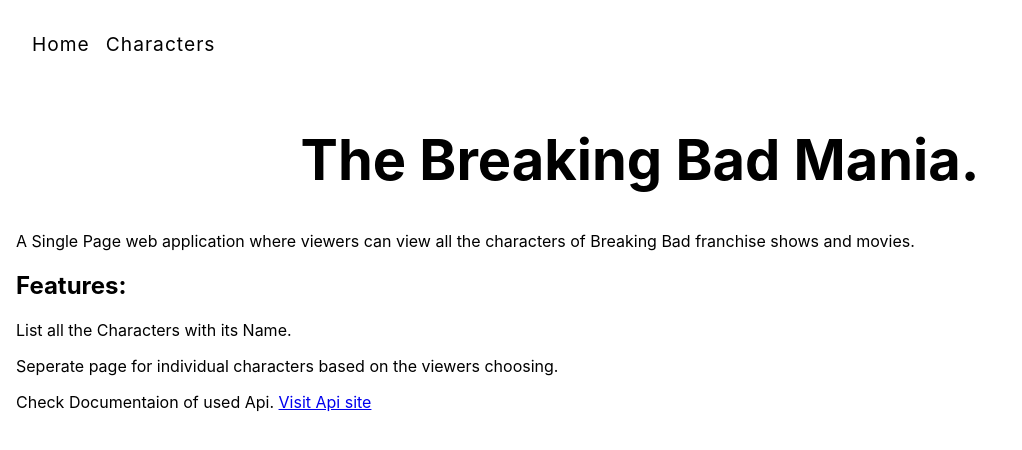
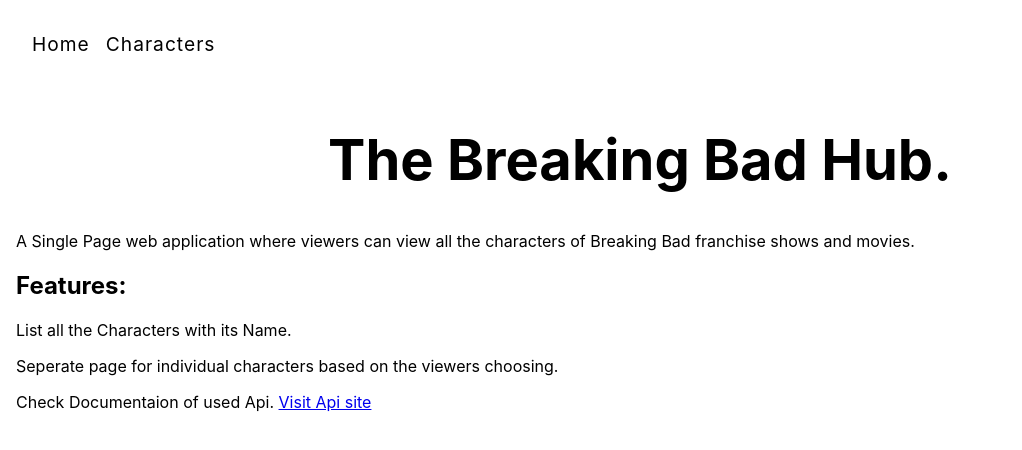
Before and after one commit to manikpokhetra79/breaking-bad-react, a React (Create React App) app: page / in a window 1280 px wide. Shown: the top 450 px of the page, without its empty margins (0-1022 px from the left). Built offline with nearby package versions, Linux system fonts and the light colour scheme; no server answers.

Commit message:
chore : update readme file

```diff
--- a/src/components/Home.js
+++ b/src/components/Home.js
@@ -4,11 +4,11 @@
   return (
     <div style={{ margin: "1rem" }}>
       <h1 className="text-center" style={{ fontSize: "56px" }}>
-        The Breaking Bad Mania.
+        The Breaking Bad Hub.
       </h1>
       <p>
-        A Single Page web application where viewers can view all the characters of
-        Breaking Bad franchise shows and movies.
+        A Single Page web application where viewers can view all the characters
+        of Breaking Bad franchise shows and movies.
       </p>
       <h2>Features:</h2>
       <p>List all the Characters with its Name.</p>
```
Also changed, not shown: 1 other file (tests, documents, lock files or other folders).
